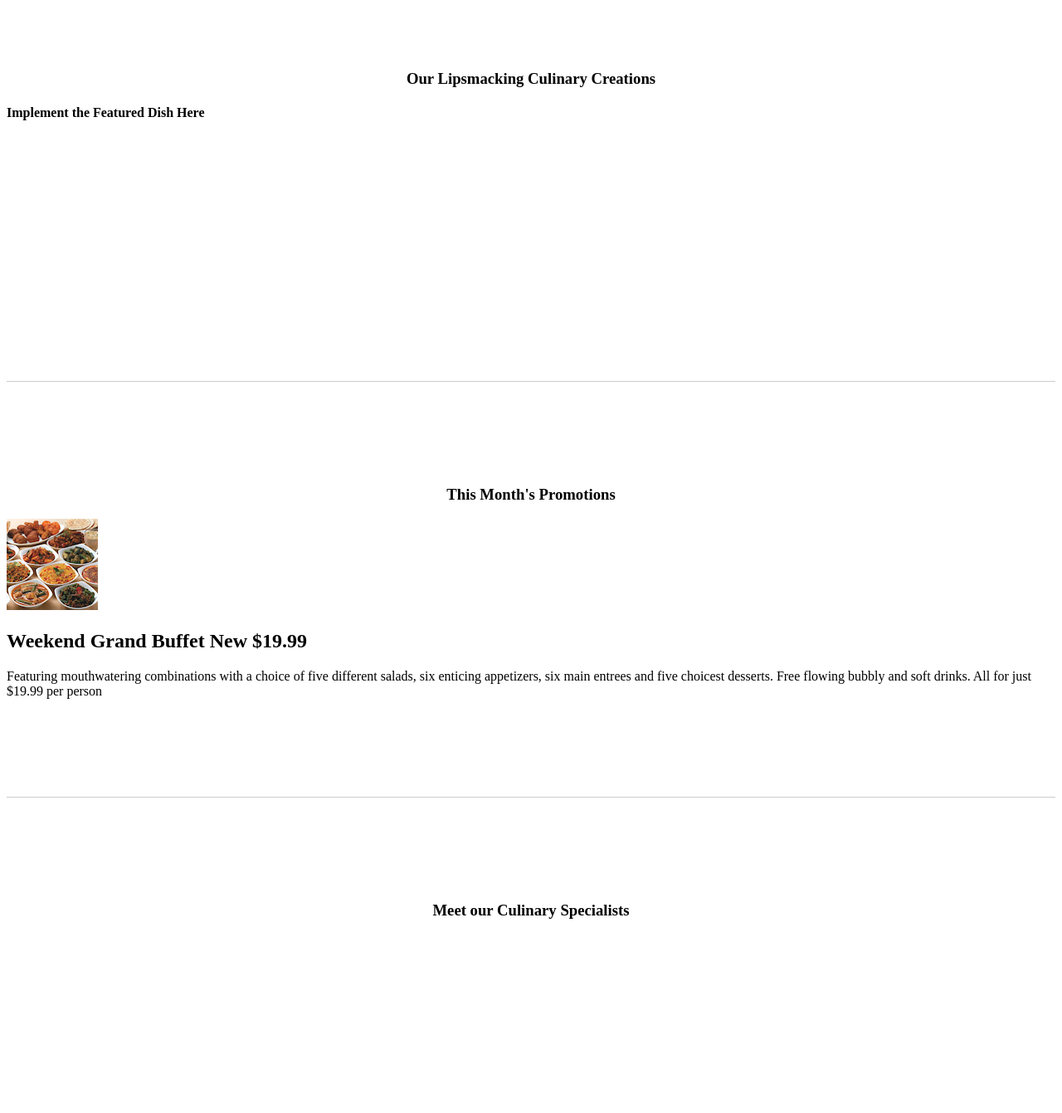
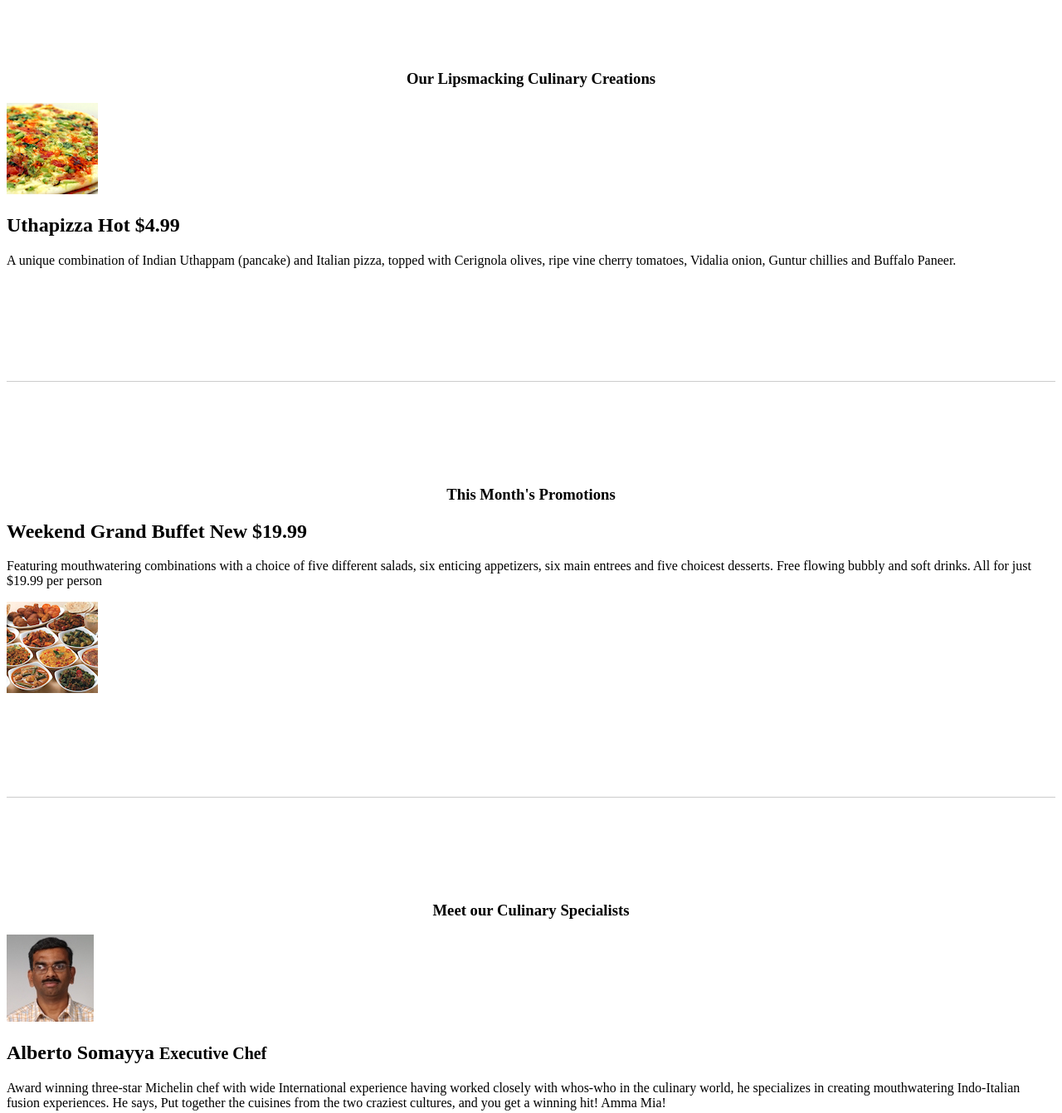
Before and after one commit to brendapessoa/courseAngularJS, a website: page app/index.html in a window 1280 px wide. Shown: the part 1320-2661 px from the top of the page at 83% size. Drawn offline with nearby package versions, Linux system fonts and the light colour scheme; some packages are replaced by stand-ins of ours; files whose address does not match are found by name.

Commit message:
assignment week 3

```diff
--- a/app/scripts/controllers.js
+++ b/app/scripts/controllers.js
@@ -93,26 +93,25 @@ angular.module('confusionApp')
             };
         }])
 
-        // implement the IndexController and About Controller here
         .controller('AboutController', ['$scope', 'corporateFactory', function($scope, corporateFactory){
 
-            var leadership = corporateFactory.getLeaders();
-
-            $scope.leadership = leadership;
+            $scope.leadership = corporateFactory.getLeaders();
 
 
         }])
 
         .controller('IndexController', ['$scope', 'menuFactory', 'corporateFactory', function($scope, menuFactory, corporateFactory){
 
-            //review third task
-            var promotion = menuFactory.getPromotion(0);
-            $scope.promotion = promotion;
+            //review fourth task
 
-            var executiveChef = corporateFactory.getLeader();
-            $scope.executiveChef = executiveChef;
+            $scope.featureDish = menuFactory.getDish(0);
+
+            $scope.promotion = menuFactory.getPromotion(0);
+
+            $scope.executiveChef = corporateFactory.getLeader(3);
 
         }])
 
 
+
 ;
--- a/app/scripts/services.js
+++ b/app/scripts/services.js
@@ -244,7 +244,6 @@ angular.module('confusionApp')
             };
 
             corpfac.getLeader = function(index){
-
                 return leadership[index];
             };
 
--- a/app/views/home.html
+++ b/app/views/home.html
@@ -5,7 +5,19 @@
             <h3 align="center">Our Lipsmacking Culinary Creations</h3>
         </div>
         <div class="col-xs-12 col-sm-9 col-sm-pull-3">
-            <h4>Implement the Featured Dish Here</h4>
+            <div class="media">
+              <div class="media-left">
+                <a ui-sref="app.dishdetails({id: featureDish._id})">
+                  <img class="media-object" src="{{featureDish.image}}" alt="{{featureDish.name}}">
+                </a>
+              </div>
+              <div class="media-body">
+                <h2 class="media-heading">{{featureDish.name}}
+                    <span class="label label-danger">{{featureDish.label}}</span>
+					<span class="badge">{{featureDish.price | currency}}</span></h2>
+                <p>{{featureDish.description}}</p>
+              </div>
+            </div>
         </div>
     </div>
 
@@ -17,15 +29,15 @@
         </div>
         <div class="col-xs-12 col-sm-9">
             <div class="media">
-              <div class="media-left">
-                <a href="#">
-                  <img class="media-object" src="{{promotion.image}}" alt="{{promotion.name}}">
-                </a>
-              </div>
-              <div class="media-body">
-                  <h2 class="media-heading">{{promotion.name}} <span class="label label-danger">{{promotion.label}}</span> <span class="badge">{{promotion.price | currency}}</span></h2>
-                <p>{{promotion.description}}</p>
-              </div>
+                <div class="media-body">
+                    <h2 class="media-heading">{{promotion.name}} <span class="label label-danger">{{promotion.label}}</span> <span class="badge">{{promotion.price | currency}}</span></h2>
+                    <p>{{promotion.description}}</p>
+                </div>
+                <div class="media-right">
+                    <a href="#">
+                      <img class="media-object" src="{{promotion.image}}" alt="{{promotion.name}}">
+                    </a>
+                </div>
             </div>
         </div>
     </div>
@@ -37,8 +49,8 @@
         </div>
         <div class="col-xs-12 col-sm-9 col-sm-pull-3">
             <div class="media">
-              <div class="media-right">
-                <a href="#">
+              <div class="media-left">
+                <a ui-sref="app.aboutus">
                   <img class="media-object" src="{{executiveChef.image}}" alt="{{executiveChef.name}}">
                 </a>
               </div>
```
Also changed, not shown: app/views/menu.html (+1 -1 lines).
